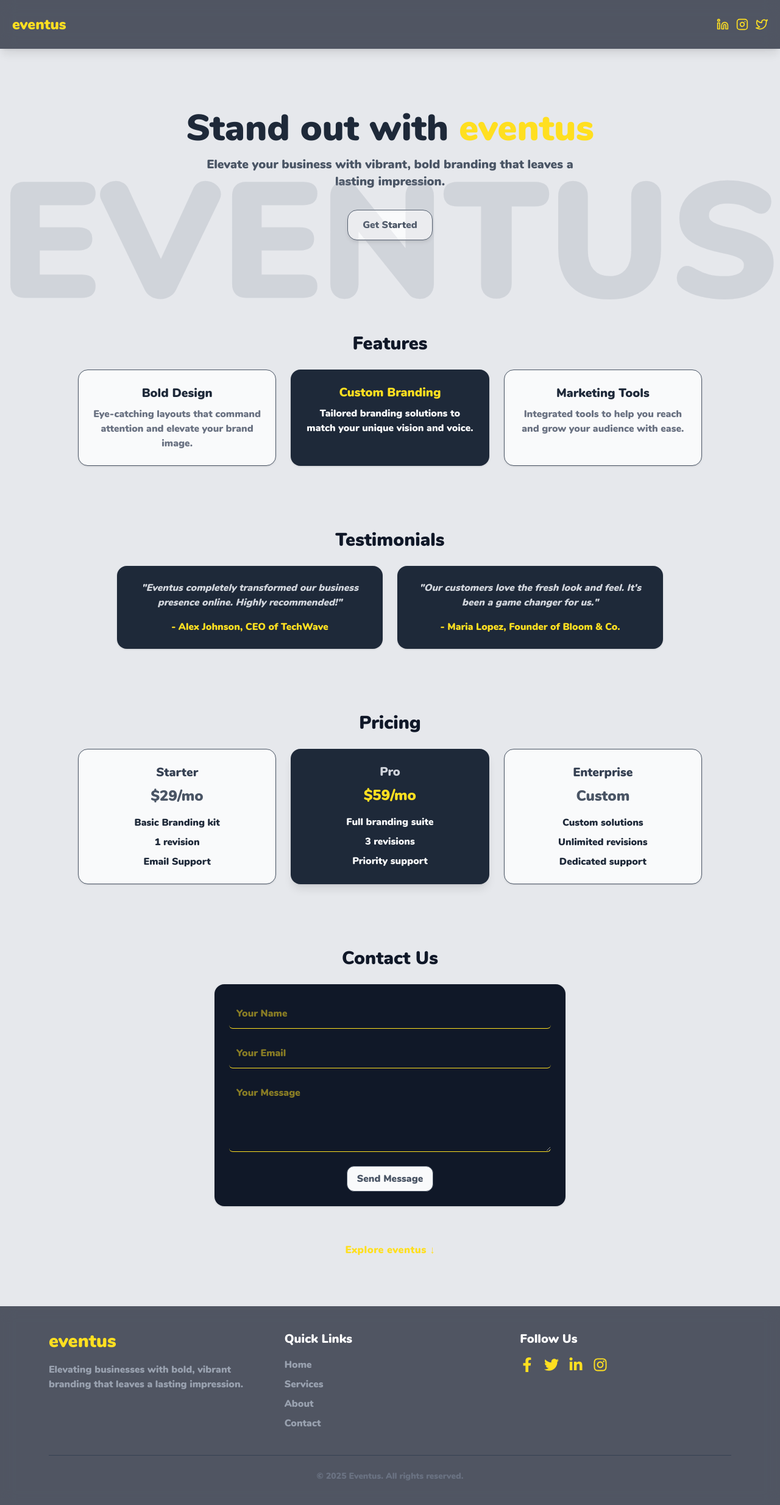
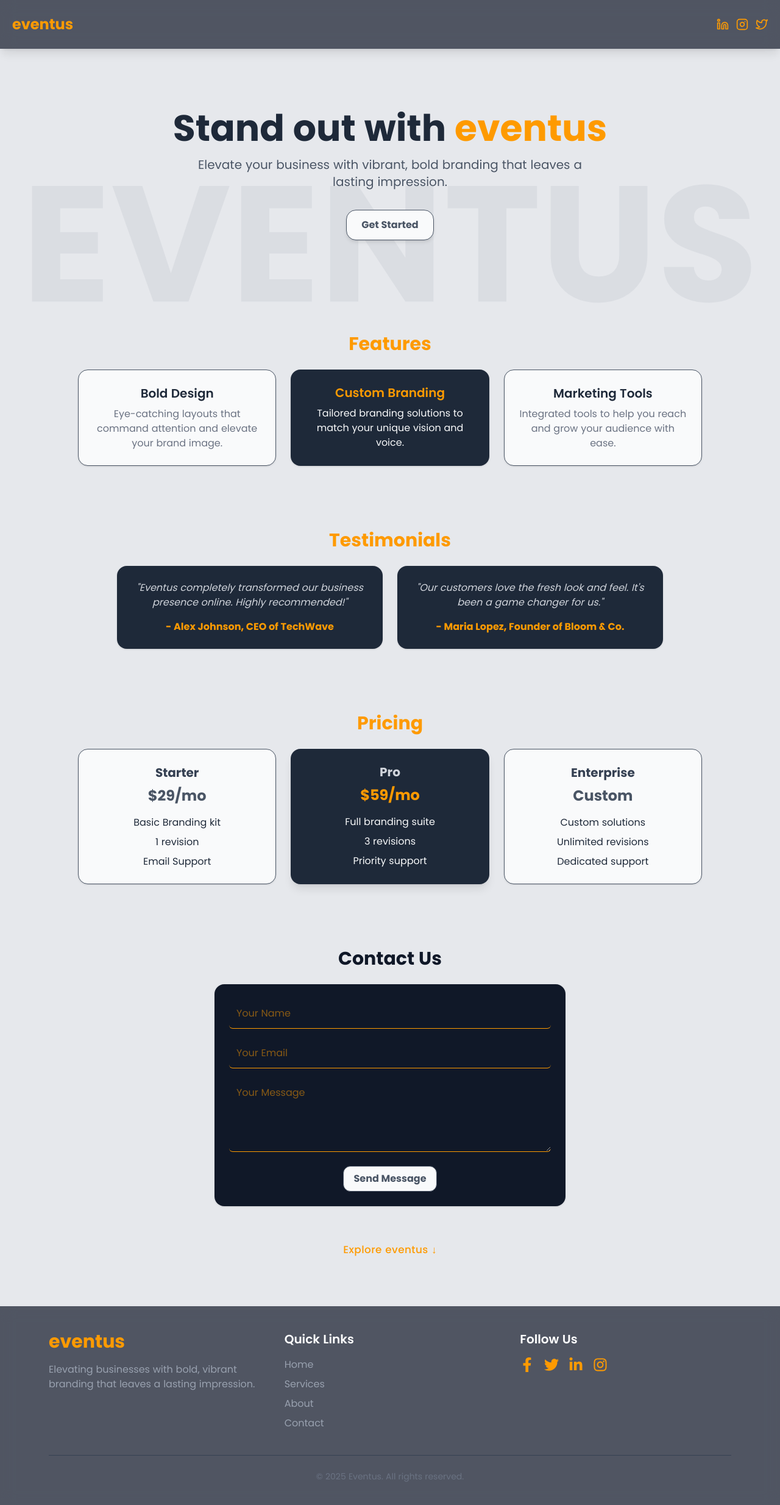
Before and after one commit to kojowiafe-dev/mailto, a React (Vite) app in the folder frontend/: page /index in a window 1280 px wide. Shown: the top 2468 px of the page at 61% size. Built offline with nearby package versions, Linux system fonts and the light colour scheme.

Commit message:
changing the font-colors

```diff
--- a/frontend/src/Routes/LandingPage.jsx
+++ b/frontend/src/Routes/LandingPage.jsx
@@ -50,7 +50,7 @@ const LandingPage = () => {
         {!linkClicked && ( // 👈 show link only if not clicked
           <Link to="/index" className="mb-8 inline-block" onClick={handleLinkClick} ref={textRef}>
             <span
-              className='cursor-pointer text-yellow-300 text-base font-medium hover:text-yellow-400 transition-all duration-500 tracking-wide'
+              className='cursor-pointer text-amber-500 text-base font-medium hover:text-amber-600 transition-all duration-500 tracking-wide'
             >
               Explore eventus ↓
             </span>
--- a/frontend/src/components/Contact.jsx
+++ b/frontend/src/components/Contact.jsx
@@ -66,13 +66,13 @@ const Contact = () => {
             }
           }} action="" className='max-w-xl mx-auto bg-gray-900 p-6 rounded-2xl shadow space-y-4'>
 
-            <input type="text" placeholder='Your Name' className='border-b w-full p-3 rounded-md text-yellow-300 outline-0' value={name} onChange={(e) => setName(e.target.value)} />
+            <input type="text" placeholder='Your Name' className='border-b w-full p-3 rounded-md text-amber-500 outline-0' value={name} onChange={(e) => setName(e.target.value)} />
 
-            <input type="email" placeholder='Your Email' className='border-b w-full p-3 rounded-md text-yellow-300 outline-0' value={email} onChange={(e) => setEmail(e.target.value)} />
+            <input type="email" placeholder='Your Email' className='border-b w-full p-3 rounded-md text-amber-500 outline-0' value={email} onChange={(e) => setEmail(e.target.value)} />
 
-            <textarea placeholder='Your Message' rows='4' className='border-b w-full p-3 rounded-md text-yellow-300 outline-0' value={message} onChange={(e) => setMessage(e.target.value)}></textarea>
+            <textarea placeholder='Your Message' rows='4' className='border-b w-full p-3 rounded-md text-amber-500 outline-0' value={message} onChange={(e) => setMessage(e.target.value)}></textarea>
 
-            <button type='submit' className='bg-gray-50 hover:bg-gray-800 hover:text-yellow-300 text-gray-600 font-bold py-2 px-4 rounded-xl border-gray-600 border-1 cursor-pointer'>Send Message</button>
+            <button type='submit' className='bg-gray-50 hover:bg-gray-800 hover:text-amber-500 text-gray-600 font-bold py-2 px-4 rounded-xl border-gray-600 border-1 cursor-pointer'>Send Message</button>
           </form>
         </section>
         <ToastContainer position='top-right' transition={Bounce} autoClose={2000} theme='dark' toastClassName={() => "bg-slate-800 text-white px-6 py-4 rounded-xl shadow-lg animate-slide-in"} bodyClassName={() => "text-sm font-medium"}/>
--- a/frontend/src/components/Features.jsx
+++ b/frontend/src/components/Features.jsx
@@ -13,14 +13,14 @@ const Features = () => {
   return (
     <div className='p-3 scroll-mt-24 relative z-0'>
         <section id='features' className='mb-20 pt-10'>
-          <h3 data-aos="fade-left" className='text-3xl font-bold text-gray-900 mb-6'>Features</h3>
+          <h3 data-aos="fade-left" className='text-3xl font-bold text-amber-500 mb-6'>Features</h3>
           <div className='grid md:grid-cols-3 gap-6 max-w-5xl mx-auto'>
             <div data-aos="fade-up" className='bg-gray-50 p-6 rounded-2xl shadow border-1 border-gray-600'>
               <h4 className='text-gray-800 text-xl font-semibold mb-2'>Bold Design</h4>
               <p className='text-gray-500'>Eye-catching layouts that command attention and elevate your brand image.</p>
             </div>
             <div data-aos="fade-right" className='bg-gray-800 p-6 rounded-2xl shadow'>
-              <h4 className='text-yellow-300 text-xl font-semibold mb-2'>Custom Branding</h4>
+              <h4 className='text-amber-500 text-xl font-semibold mb-2'>Custom Branding</h4>
               <p className='text-gray-50'>Tailored branding solutions to match your unique vision and voice.</p>
             </div>
             <div data-aos="fade-left" className='bg-gray-50 p-6 rounded-2xl shadow border-1 border-gray-600'>
--- a/frontend/src/components/Footer.jsx
+++ b/frontend/src/components/Footer.jsx
@@ -6,7 +6,7 @@ export default function Footer() {
       <div className="grid md:grid-cols-3 gap-10">
         {/* Branding */}
         <div>
-          <h1 className="text-3xl font-extrabold text-yellow-300">eventus</h1>
+          <h1 className="text-3xl font-extrabold text-amber-500">eventus</h1>
           <p className="mt-4 text-gray-400">
             Elevating businesses with bold, vibrant branding that leaves a lasting impression.
           </p>
@@ -16,10 +16,10 @@ export default function Footer() {
         <div>
           <h2 className="text-xl font-semibold mb-4">Quick Links</h2>
           <ul className="space-y-2 text-gray-400">
-            <li><a href="#" className="hover:text-yellow-300">Home</a></li>
-            <li><a href="#" className="hover:text-yellow-300">Services</a></li>
-            <li><a href="#" className="hover:text-yellow-300">About</a></li>
-            <li><a href="#" className="hover:text-yellow-300">Contact</a></li>
+            <li><a href="#" className="hover:text-amber-500">Home</a></li>
+            <li><a href="#" className="hover:text-amber-500">Services</a></li>
+            <li><a href="#" className="hover:text-amber-500">About</a></li>
+            <li><a href="#" className="hover:text-amber-500">Contact</a></li>
           </ul>
         </div>
 
@@ -27,10 +27,10 @@ export default function Footer() {
         <div>
           <h2 className="text-xl font-semibold mb-4">Follow Us</h2>
           <div className="flex space-x-4 text-pink-500 text-2xl">
-            <a href="#" className="text-yellow-300"><FaFacebookF /></a>
-            <a href="#" className="text-yellow-300"><FaTwitter /></a>
-            <a href="#" className="text-yellow-300"><FaLinkedinIn /></a>
-            <a href="#" className="text-yellow-300"><FaInstagram /></a>
+            <a href="#" className="text-amber-500"><FaFacebookF /></a>
+            <a href="#" className="text-amber-500"><FaTwitter /></a>
+            <a href="#" className="text-amber-500"><FaLinkedinIn /></a>
+            <a href="#" className="text-amber-500"><FaInstagram /></a>
           </div>
         </div>
       </div>
--- a/frontend/src/components/Header.jsx
+++ b/frontend/src/components/Header.jsx
@@ -9,13 +9,13 @@ const Header = () => {
   return (
     <div className='sticky top-0 z-9999'>
       <motion.header initial={{ opacity: 0, y: -100 }} animate={{ opacity: 1, y: 0 }} transition={{ type: 'spring', stiffness: 100 , damping: 10, delay: 0.2 }} className='pr-5 pl-5 p-6 flex justify-between items-center bg-gray-900/70 shadow-lg text-gray-300 backdrop-blur-md'>
-        <motion.h1 initial={{ opacity: 0, y: 100 }} animate={{ opacity: 1, y: 0 }} transition={{ type: 'spring', stiffness: 100 , damping: 10, delay: 0.3 }} className='text-2xl font-bold text-yellow-300'>eventus</motion.h1>
+        <motion.h1 initial={{ opacity: 0, y: 100 }} animate={{ opacity: 1, y: 0 }} transition={{ type: 'spring', stiffness: 100 , damping: 10, delay: 0.3 }} className='text-2xl font-bold text-amber-500'>eventus</motion.h1>
 
         <motion.nav initial={{ opacity: 0, y: 100 }} animate={{ opacity: 1, y: 0 }} transition={{ type: 'spring', stiffness: 100 , damping: 10, delay: 0.3 }} className='space-x-3 flex justify-between items-center' >
 
-          <FiLinkedin href="#features" className='text-yellow-300 cursor-pointer hover:scale-125 transition duration-200' size={20} />
-          <FiInstagram href="#testimonial" className='text-yellow-300 cursor-pointer hover:scale-125 transition duration-200' size={20} />
-          <FiTwitter href="#pricing" className='text-yellow-300 cursor-pointer hover:scale-125 transition duration-200' size={20} />
+          <FiLinkedin href="#features" className='text-amber-500 cursor-pointer hover:scale-125 transition duration-200' size={20} />
+          <FiInstagram href="#testimonial" className='text-amber-500 cursor-pointer hover:scale-125 transition duration-200' size={20} />
+          <FiTwitter href="#pricing" className='text-amber-500 cursor-pointer hover:scale-125 transition duration-200' size={20} />
 
         </motion.nav>
       </motion.header>
--- a/frontend/src/components/Hero.jsx
+++ b/frontend/src/components/Hero.jsx
@@ -19,28 +19,16 @@ const Hero = () => {
         <section className='mb-10 relative'>
 
           <motion.h2 initial={{ opacity: 0, y: 100 }} animate={{ opacity: 1, y: 0 }} transition={{ type: 'spring', stiffness: 100 , damping: 10, delay: 0.5 }} className='text-4xl md:text-6xl font-extrabold text-gray-800 mb-4'>
-            Stand out with <span className='text-yellow-300'><a href='/index'>eventus</a></span>
+            Stand out with <span className='text-amber-500'><a href='/index'>eventus</a></span>
           </motion.h2>
 
-          <motion.h1
-            initial={{ opacity: 0, x: 100 }}
-            animate={{ opacity: 1, x: 0 }}
-            transition={{ type: 'spring', stiffness: 100 , damping: 10, delay: 0.7 }}
-            className='scale-150 font-bold text-gray-400/15 select-none z-0 fixed top-1/2 left-1/2 -translate-x-1/2 -translate-y-1/2 pointer-events-none'
-            style={{
-              fontSize: windowSize.width < 800 ? '80px' : '180px',
-              writingMode: windowSize.width < 800 ? 'vertical-rl' : 'horizontal-tb',
-              textOrientation: windowSize.width < 800 ? 'mixed' : 'mixed'
-            }}
-          >
-            EVENTUS
-          </motion.h1>
+
 
           <motion.p initial={{ opacity: 0, y: -100 }} animate={{ opacity: 1, y: 0 }} transition={{ type: 'spring', stiffness: 100 , damping: 10, delay: 0.6 }} className='text-lg md:text-xl text-gray-600 max-w-2xl mx-auto mb-8'>
             Elevate your business with vibrant, bold branding that leaves a lasting impression.
           </motion.p>
 
-          <motion.button initial={{ opacity: 0, y: 100 }} animate={{ opacity: 1, y: 0 }} transition={{ type: 'spring', stiffness: 100 , damping: 10, delay: 1.2 }} onClick={() => navigate('/register')} className='bg-gray-50 hover:bg-gray-800 hover:text-yellow-300 text-gray-600 font-bold py-3 px-6 rounded-2xl shadow-md hover:transition duration-200 border-gray-600 border-1 cursor-pointer'>Get Started</motion.button>
+          <motion.button initial={{ opacity: 0, y: 100 }} animate={{ opacity: 1, y: 0 }} transition={{ type: 'spring', stiffness: 100 , damping: 10, delay: 1.2 }} onClick={() => navigate('/register')} className='bg-gray-50 hover:bg-gray-800 hover:text-amber-500 text-gray-600 font-bold py-3 px-6 rounded-2xl shadow-md hover:transition duration-200 border-gray-600 border-1 cursor-pointer'>Get Started</motion.button>
         </section>
     </div>
   )
--- a/frontend/src/components/Pricing.jsx
+++ b/frontend/src/components/Pricing.jsx
@@ -10,7 +10,7 @@ const Pricing = () => {
   return (
     <div className='p-3'>
         <section id='pricing' className='mb-20'>
-          <h3 data-aos="fade-left" className='text-3xl font-bold text-gray-900 mb-6'>Pricing</h3>
+          <h3 data-aos="fade-left" className='text-3xl font-bold text-amber-500 mb-6'>Pricing</h3>
           <div className='grid md:grid-cols-3 gap-6 max-w-5xl mx-auto'>
             <div data-aos="fade-up" className='bg-gray-50 p-6 rounded-2xl shadow border-1 border-gray-600'>
               <h4 className='text-gray-700 text-xl font-bold mb-2'>Starter</h4>
@@ -23,7 +23,7 @@ const Pricing = () => {
             </div>
             <div data-aos="fade-right" className='bg-gray-800 p-6 rounded-2xl shadow-lg'>
               <h4 className='text-gray-300 text-xl font-bold mb-2'>Pro</h4>
-              <p className='text-yellow-300 text-2xl font-extrabold mb-4'>$59/mo</p>
+              <p className='text-amber-500 text-2xl font-extrabold mb-4'>$59/mo</p>
               <ul className='text-gray-50 space-y-2'>
                 <li>Full branding suite</li>
                 <li>3 revisions</li>
--- a/frontend/src/components/Testimonials.jsx
+++ b/frontend/src/components/Testimonials.jsx
@@ -26,22 +26,14 @@ const Testimonials = () => {
   return (
     <div className='p-3'>
         <section id='testimonials' className='mb-20'>
-          <h3 data-aos="fade-left" className='text-3xl font-bold text-gray-900 mb-6'>Testimonials</h3>
+          <h3 data-aos="fade-left" className='text-3xl font-bold text-amber-500 mb-6'>Testimonials</h3>
           <div className='grid md:grid-cols-2 gap-6 max-w-4xl mx-auto'>
             {Testimony.map((data) => (
               <div key={data.id} data-aos={data.fade} className='bg-gray-800 p-6 rounded-2xl shadow'>
                 <p className='text-gray-300 italic'>"{data.info}"</p>
-                <p className='mt-4 font-bold text-yellow-300'>- {data.name}, {data.position}</p>
+                <p className='mt-4 font-bold text-amber-500'>- {data.name}, {data.position}</p>
               </div>
             ))}
-            {/* <div data-aos="fade-up" className='bg-gray-800 p-6 rounded-2xl shadow'>
-              <p className='text-gray-300 italic'>"Eventus completely transformed our business presence online. Highly recommended!"</p>
-              <p className='mt-4 font-bold text-yellow-300'>- Alex Johnson, CEO of TechWave</p>
-            </div>
-            <div data-aos="fade-right" className='bg-gray-800 p-6 rounded-2xl shadow'>
-              <p className='text-gray-300 italic'>"Our customers love the fresh look and feel. It's been a game changer for us."</p>
-              <p className='mt-4 font-bold text-yellow-300'>- Maria Lopez, Founder of Bloom & Co.</p>
-            </div> */}
           </div>
         </section>
     </div>
--- a/frontend/src/index.css
+++ b/frontend/src/index.css
@@ -1,13 +1,38 @@
 @import 'tailwindcss';
 
+
 @font-face {
-    font-family: myFont;
-    src: url('myFonts/Nunito-Black.ttf')
+    font-family: 'Poppins';
+    src: url('./myFonts/Poppins-Regular.ttf') format('truetype');
+    font-weight: 400;
+    font-style: normal;
+}
+
+@font-face {
+    font-family: 'Poppins';
+    src: url('./myFonts/Poppins-Medium.ttf') format('truetype');
+    font-weight: 500;
+    font-style: normal;
+}
+
+@font-face {
+    font-family: 'Poppins';
+    src: url('./myFonts/Poppins-SemiBold.ttf') format('truetype');
+    font-weight: 600;
+    font-style: normal;
+}
+
+@font-face {
+    font-family: 'Poppins';
+    src: url('./myFonts/Poppins-Bold.ttf') format('truetype');
+    font-weight: 700;
+    font-style: normal;
 }
 
 body {
-    font-family: myFont;
+    font-family: 'Poppins', sans-serif;
 }
+
 
 @keyframes slide-in {
     from {
```
Also changed, not shown: frontend/src/Routes/Login.jsx (+6 -6 lines), frontend/src/Routes/Register.jsx (+7 -7 lines).
